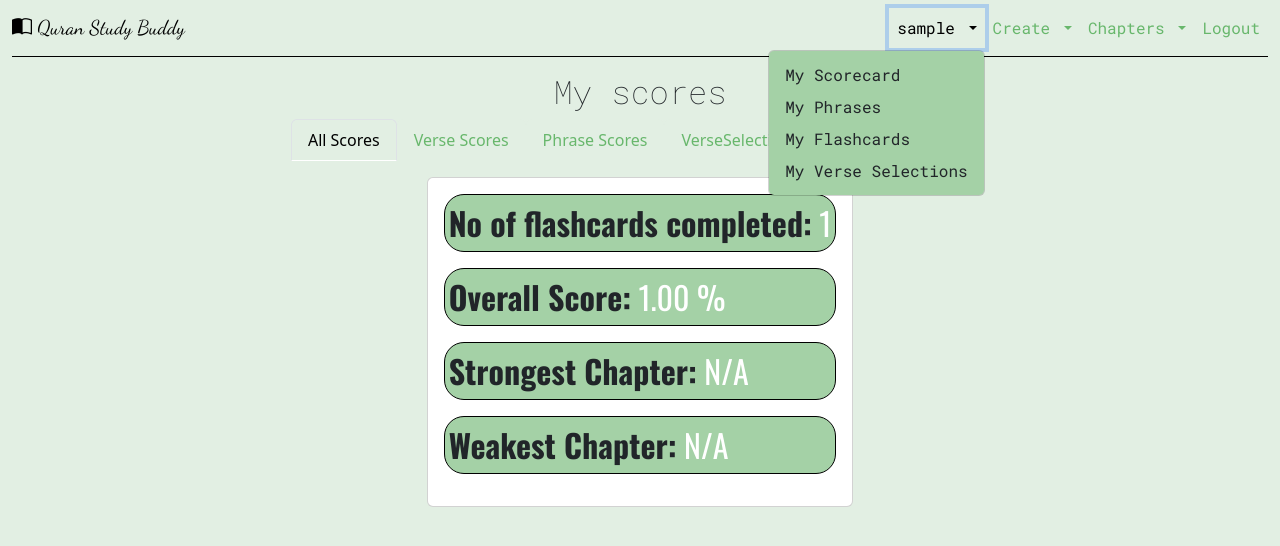
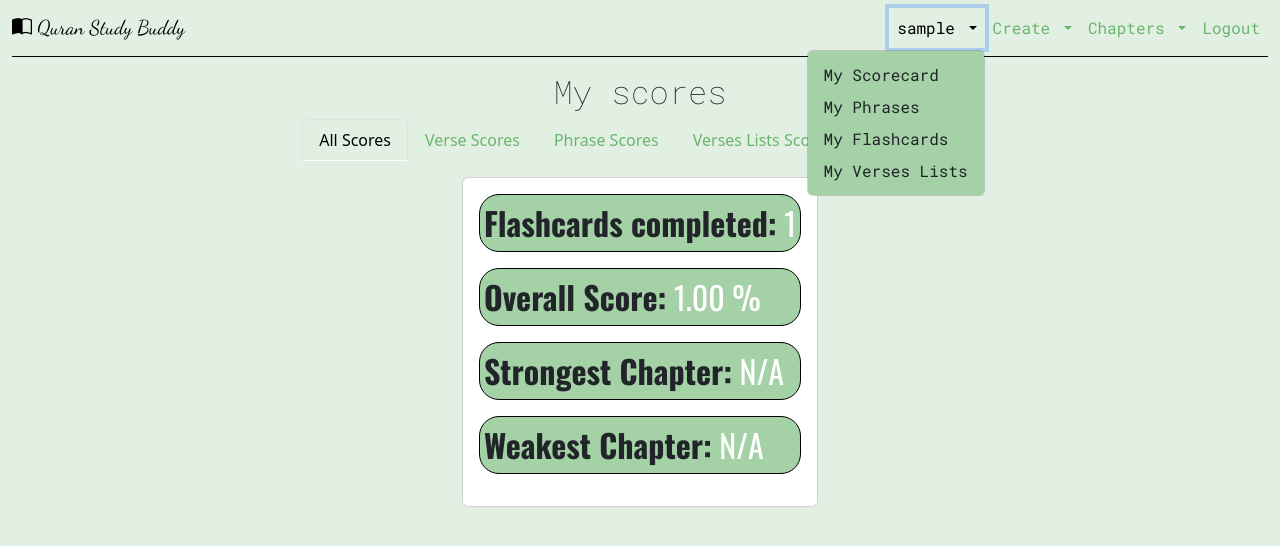
Before and after one commit to SholaAguns/QuranStudyBuddy, a Django app: page /scorecard/1/ in a window 1280 px wide, after a click on "sample". Shown: the top 546 px of the page. Run offline with Django 5.2, Linux system fonts and the light colour scheme; a user stored in the database is signed in; tables that the repository leaves empty hold one stand-in row (values such as "Sample post"); data that the repository does not hold is empty; some libraries are stand-ins or nearby versions; some web fonts are replaced.

Commit message:
VerseSelection to Verses List updates

```diff
--- a/flashcard/services/verseselection_flashcard_service.py
+++ b/flashcard/services/verseselection_flashcard_service.py
@@ -60,11 +60,11 @@ class VerseSelectionFlashcardService(IFlashcardService):
     def get_request_types(self):
         request_types = [
             {
-                'label': 'All verse selections',
+                'label': 'All verses lists',
                 'value': 'default'
             },
             {
-                'label': 'Select Verse Selection',
+                'label': 'Select by verses list',
                 'value': 'byIds'
             },
             {
--- a/flashcard/templates/flashcards/flashcardset_form.html
+++ b/flashcard/templates/flashcards/flashcardset_form.html
@@ -4,8 +4,9 @@
 
 {% block content %}
 <link href="{% static 'css/flashcardset_style.css' %}" rel="stylesheet"/>
-<div class="container w-100" id="form_page" >
-    <div class="container page_title w-100" >
+<div class="container">
+<div class="container" id="form_page" >
+    <div class="page_title" >
             <h2>Create a deck</h2>
     </div>
     <div class="container" id="flashcard_creation_form">
@@ -87,6 +88,7 @@
 
     </div>
 </div>
+</div>
 <script src="https://code.jquery.com/jquery-3.6.0.min.js"></script>
 <script src="{% static 'js/flashcard/flashcardset_form.js' %}"></script>
 {% endblock %}
--- a/quran/templates/quran/verseselection_form.html
+++ b/quran/templates/quran/verseselection_form.html
@@ -5,14 +5,10 @@
 {% block content %}
 <link href="{% static 'css/quran_style.css' %}" rel="stylesheet"/>
 <div class="container verse_selection_form_page" >
-    <h2 class="page_title">Verse Selection form</h2>
+    <h2 class="page_title">Create a Verses List</h2>
 
          <form id="verse_selection_form" method="POST" enctype="multipart/form-data">
             {% csrf_token %}
-            <div class="mb-3">
-              <label for="title" class="form-label">Title:</label>
-              <input class="form-control" type="text" name="title" placeholder="Title" required>
-            </div>
             <div class="horizontal-group">
               <label for="verseChapterRangeStart" class="form-label">Select Chapter:</label>
                 <select class="form-select" id="verseChapterRangeStart" name="verse_chapter_range_start">
--- a/quran/templates/quran/verseselection_list.html
+++ b/quran/templates/quran/verseselection_list.html
@@ -5,7 +5,7 @@
 {% block content %}
 <link href="{% static 'css/quran_style.css' %}" rel="stylesheet"/>
 <div class="container quran_page" >
-    <h2 class="page_title">My Verse Selections</h2>
+    <h2 class="page_title">My Verses Lists</h2>
 
     {% if user.is_authenticated %}
     <div class="dropdown options_controls" align="right">
@@ -18,7 +18,7 @@
       </ul>
     </div>
     <div class="container controls">
-      <a href="{% url 'quran:verse_selection_form' %}" role="button" class="btn btn-outline-secondary w-80 create_btn"> <i class="bi bi-plus"></i>Create Verse Selection</a>
+      <a href="{% url 'quran:verse_selection_form' %}" role="button" class="btn btn-outline-secondary w-80 create_btn"> <i class="bi bi-plus"></i>Create Verses List</a>
     </div>
     {% endif %}
     <div class="container d-flex flex-column align-items-center">
@@ -37,7 +37,6 @@
                         <h3 class="card-title phrase_text">
                           {{ selection.title}}
                         </h3>
-                          <p class="card-text text-start phrase_translation" >{{selection.title }}</p>
                     </div>
                 </a>
             </div>
--- a/quran/views.py
+++ b/quran/views.py
@@ -268,7 +268,6 @@ def create_verse_selection(request):
     if request.method == 'POST':
         verse_range_start = request.POST.get('verse_range_start', '')
         verse_range_end = request.POST.get('verse_range_end', '')
-        title = request.POST.get('title', '')
         start_verse = None
         end_verse = None
 
@@ -287,7 +286,7 @@ def create_verse_selection(request):
             print("End verse does not exist")
 
         try:
-            verse_selection.title = title
+            verse_selection.title = f"{start_verse.chapter.name_simple} v{start_verse.verse_number} - {end_verse.chapter.name_simple} v{end_verse.verse_number}"
             verse_selection.start_verse_id = verse_range_start
             verse_selection.end_verse_id = verse_range_end
             verse_selection.start_chapter_id = start_verse.chapter.id
--- a/scorecard/templates/scorecard/scorecard_detail.html
+++ b/scorecard/templates/scorecard/scorecard_detail.html
@@ -18,7 +18,7 @@
           <a class="nav-link swap_tab" id="phrase_score_tab" href="#" onclick="swapTabs('phrase_score_div')">Phrase Scores</a>
         </li>
         <li class="nav-item">
-          <a class="nav-link swap_tab" id="verse_selection_score_tab" href="#" onclick="swapTabs('verse_selection_score_div')">VerseSelection Scores</a>
+          <a class="nav-link swap_tab" id="verse_selection_score_tab" href="#" onclick="swapTabs('verse_selection_score_div')">Verses Lists Scores</a>
         </li>
         <li class="nav-item">
           <a class="nav-link swap_tab" id="word_score_tab" href="#" onclick="swapTabs('word_score_div')">Word Scores</a>
--- a/scorecard/templates/scorecard/snippets/all_scores_report.html
+++ b/scorecard/templates/scorecard/snippets/all_scores_report.html
@@ -1,7 +1,7 @@
 <div class="card my-3">
 		<div class="card-body">
             <p class="text-start score_field">
-              <span class="score_heading">No of flashcards completed:</span> <span class="score_value">{% if scorecard.no_of_tests_completed is not None %}
+              <span class="score_heading">Flashcards completed:</span> <span class="score_value">{% if scorecard.no_of_tests_completed is not None %}
                 {{ scorecard.no_of_tests_completed }}
                 {% else %}
                     N/A
--- a/scorecard/templates/scorecard/snippets/phrase_scores_report.html
+++ b/scorecard/templates/scorecard/snippets/phrase_scores_report.html
@@ -1,7 +1,7 @@
 <div class="card my-3">
 		<div class="card-body">
 			<p class="text-start score_field">
-              <span class="score_heading">No of flashcards completed: </span><span class="score_value" id="phrase_total_count">Loading...</span>
+              <span class="score_heading">Flashcards completed: </span><span class="score_value" id="phrase_total_count">Loading...</span>
 			</p>
           <p class="text-start score_field">
               <span class="score_heading">Overall Score: </span><span class="score_value" id="phrase_overall_score"></span>
--- a/scorecard/templates/scorecard/snippets/verse_scores_report.html
+++ b/scorecard/templates/scorecard/snippets/verse_scores_report.html
@@ -1,7 +1,7 @@
 <div class="card my-3">
 		<div class="card-body">
 			<p class="text-start score_field">
-              <span class="score_heading">No of flashcards completed: </span><span class="score_value" id="verse_total_count">Loading...</span>
+              <span class="score_heading">Flashcards completed: </span><span class="score_value" id="verse_total_count">Loading...</span>
 			</p>
           <p class="text-start score_field">
               <span class="score_heading">Overall Score: </span><span class="score_value" id="verse_overall_score"></span>
--- a/scorecard/templates/scorecard/snippets/verse_selection_scores_report.html
+++ b/scorecard/templates/scorecard/snippets/verse_selection_scores_report.html
@@ -1,7 +1,7 @@
 <div class="card my-3">
 		<div class="card-body">
 			<p class="text-start score_field">
-              <span class="score_heading">No of flashcards completed: </span><span class="score_value" id="verse_selection_total_count">Loading...</span>
+              <span class="score_heading">Flashcards completed: </span><span class="score_value" id="verse_selection_total_count">Loading...</span>
 			</p>
           <p class="text-start score_field">
               <span class="score_heading">Overall Score: </span><span class="score_value" id="verse_selection_overall_score"></span>
--- a/scorecard/templates/scorecard/snippets/word_scores_report.html
+++ b/scorecard/templates/scorecard/snippets/word_scores_report.html
@@ -1,7 +1,7 @@
 <div class="card my-3">
 		<div class="card-body">
 			<p class="text-start score_field">
-              <span class="score_heading">No of flashcards completed: </span><span class="score_value" id="word_total_count">Loading...</span>
+              <span class="score_heading">Flashcards completed: </span><span class="score_value" id="word_total_count">Loading...</span>
 			</p>
           <p class="text-start score_field">
               <span class="score_heading">Overall Score: </span><span class="score_value" id="word_overall_score"></span>
--- a/static/css/flashcardset_style.css
+++ b/static/css/flashcardset_style.css
@@ -118,6 +118,7 @@ color: black;
   display: flex;
   justify-content: center;
   text-align: center;
+  margin: auto !important;
 }
 
 #flashcard_form{
--- a/templates/base.html
+++ b/templates/base.html
@@ -68,7 +68,7 @@
               {% endif %}
               <li><a class="dropdown-item" href="{% url 'arabic:phrase_list' %}">My Phrases</a></li>
               <li><a class="dropdown-item" href="{% url 'flashcards:flashcardset_list' %}">My Flashcards</a></li>
-              <li><a class="dropdown-item" href="{% url 'quran:verse_selection_list' %}">My Verse Selections</a></li>
+              <li><a class="dropdown-item" href="{% url 'quran:verse_selection_list' %}">My Verses Lists</a></li>
             </ul>
           </li>
 
@@ -80,7 +80,7 @@
             <ul class="dropdown-menu dropdown-menu-end" aria-labelledby="createDropdown">
               <li><a class="dropdown-item" href="{% url 'arabic:add_phrase' %}">Create Phrase</a></li>
               <li><a class="dropdown-item" href="{% url 'flashcards:add_flashcardset' %}">Create Flashcard Deck</a></li>
-              <li><a class="dropdown-item" href="{% url 'quran:verse_selection_form' %}">Create Verse Selection</a></li>
+              <li><a class="dropdown-item" href="{% url 'quran:verse_selection_form' %}">Create Verses List</a></li>
             </ul>
           </li>
 
```
